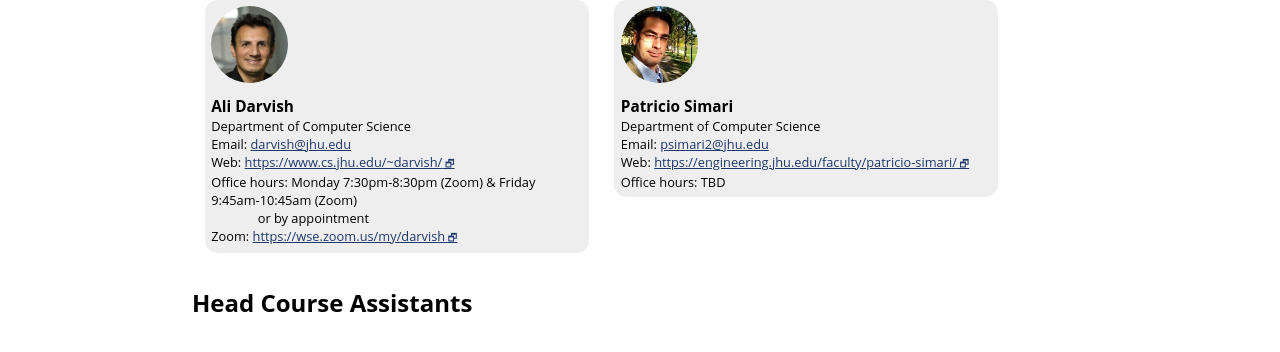
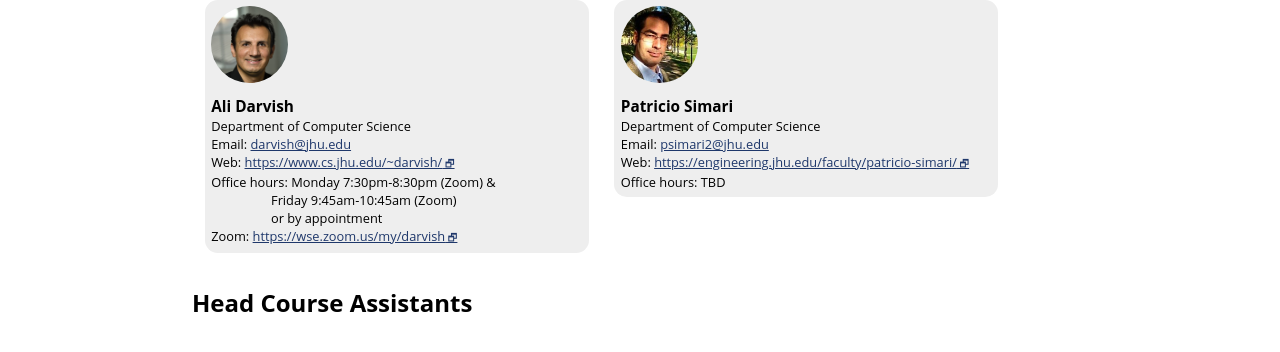
Before and after one commit to jhu-ip/cs220-f23, a Jekyll site: the page built from staff.md, in a window 1280 px wide. Shown: the part 314-666 px from the top of the page. Built offline with Jekyll 4.4.1, drawn with Linux system fonts in a browser that asks for light colours; grey boxes are pictures that could not be loaded.

Commit message:
added darvish's OHs

```diff
--- a/staff.md
+++ b/staff.md
@@ -17,8 +17,9 @@ category: "staff"
    Department of Computer Science<br>
    Email: <a href="mailto:darvish@jhu.edu">darvish@jhu.edu</a><br>
    Web: <a class="external" target="_blank" href="https://www.cs.jhu.edu/~darvish/">https://www.cs.jhu.edu/~darvish/</a><br>
-   Office hours: Monday 7:30pm-8:30pm (Zoom) & Friday 9:45am-10:45am (Zoom)<br>
-   &nbsp;&nbsp;&nbsp;&nbsp;&nbsp;&nbsp;&nbsp;&nbsp;&nbsp;&nbsp;&nbsp;&nbsp;&nbsp;&nbsp;or by appointment<br>
+   Office hours: Monday 7:30pm-8:30pm (Zoom) & <br>
+   &nbsp;&nbsp;&nbsp;&nbsp;&nbsp;&nbsp;&nbsp;&nbsp;&nbsp;&nbsp;&nbsp;&nbsp;&nbsp;&nbsp;&nbsp;&nbsp;&nbsp;&nbsp;Friday 9:45am-10:45am (Zoom)<br>
+   &nbsp;&nbsp;&nbsp;&nbsp;&nbsp;&nbsp;&nbsp;&nbsp;&nbsp;&nbsp;&nbsp;&nbsp;&nbsp;&nbsp;&nbsp;&nbsp;&nbsp;&nbsp;or by appointment<br>
    Zoom: <a class="external" target="_blank" href="https://wse.zoom.us/my/darvish">https://wse.zoom.us/my/darvish</a>
   </div>
 </div>
```
